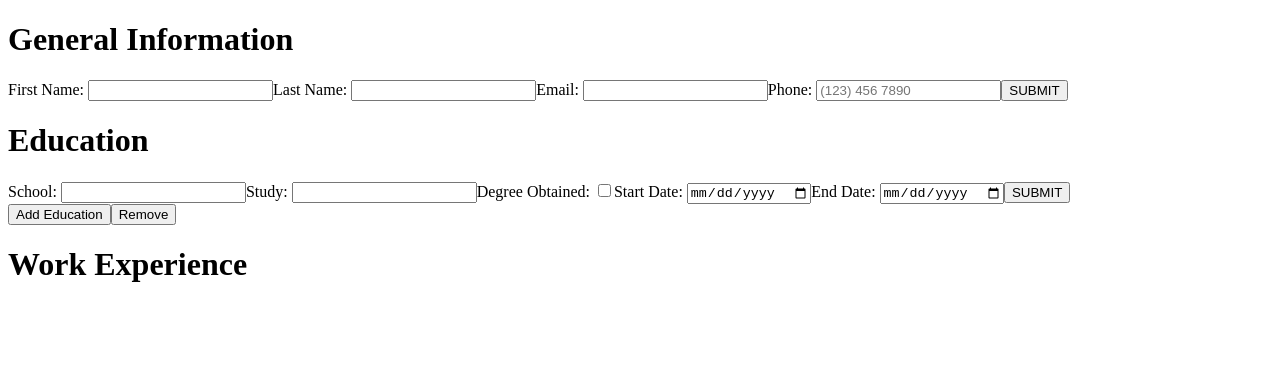
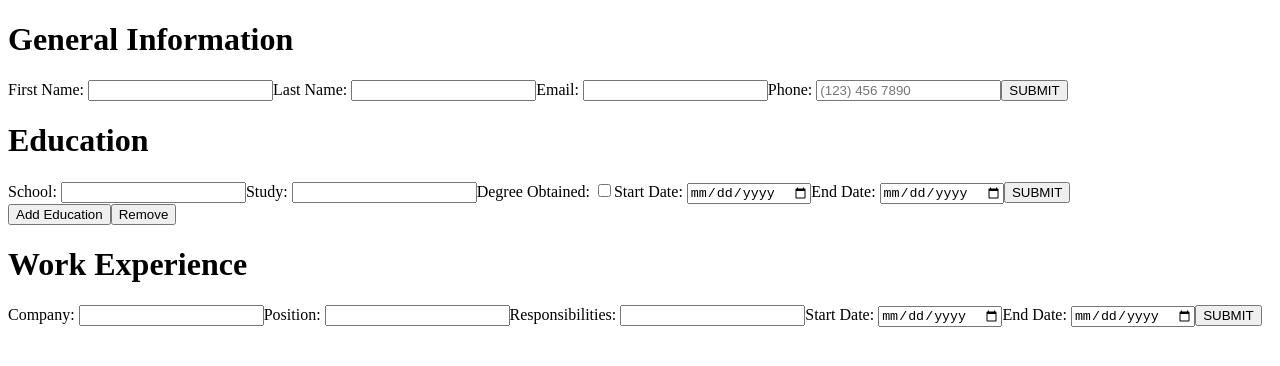
Before and after one commit to BenjaminJMcD/react-cv, a React (Vite) app: page / in a window 1280 px wide. Shown: the top 366 px of the page. Built offline with nearby package versions, Linux system fonts and the light colour scheme.

Commit message:
refactor: all forms corrected and passing props

```diff
--- a/src/components/BasicInfo.jsx
+++ b/src/components/BasicInfo.jsx
@@ -10,7 +10,7 @@ function BasicInfo ({basicInfo, setBasicInfo}) {
     }
 
     const handleChange = (event) => {
-        setBasicInfo(prevInfo => ({...prevInfo, [event.target.name]: event.target.value}))
+        setBasicInfo(basicInfo => ({...basicInfo, [event.target.name]: event.target.value}))
     }
 
     const handleInput = (event) => {
--- a/src/components/Experience.jsx
+++ b/src/components/Experience.jsx
@@ -1,15 +1,15 @@
 import React from "react";
 import { useState } from "react";
 
-function Experience({formData, setFormData}) {
+function Experience({experienceInfo, setExperienceInfo}) {
 
     const handleSubmit = (event) => {
         event.preventDefault();
-        console.log("Form Submitted", formData);
+        console.log("Form Submitted", experienceInfo);
     }
 
     const handleChange = (event) => {
-        setFormData({...formData, [event.target.name]: event.target.value})
+        setExperienceInfo({...experienceInfo, [event.target.name]: event.target.value})
     }
 
     const handleDate = (event) => {
@@ -19,7 +19,7 @@ function Experience({formData, setFormData}) {
         let monthDay = date.slice(5);
         let dateFormat = date.concat(monthDay+"-"+year);
 
-        setFormData({...formData, [event.target.name]: dateFormat.slice(10)})
+        setExperienceInfo({...experienceInfo, [event.target.name]: dateFormat.slice(10)})
     }
 
     return (
@@ -28,19 +28,19 @@ function Experience({formData, setFormData}) {
             <input type="text"
                 id="expCompany"
                 name = "company"
-                value = {formData.company}
+                value = {experienceInfo.company}
                 onChange={handleChange} />
             <label htmlFor="expPosition">Position: </label>
             <input type="text"
                 id="expPosition"
                 name="position"
-                value = {formData.position}
+                value = {experienceInfo.position}
                 onChange={handleChange} />
             <label htmlFor="expResponsibilities">Responsibilities: </label>
             <input type="text"
                 id="expResponsibilities"
                 name="responsibilities"
-                value={formData.responsibilities}
+                value={experienceInfo.responsibilities}
                 onChange = {handleChange} />
             <label htmlFor="expStart">Start Date: </label>
             <input type="date"
--- a/src/components/Form.jsx
+++ b/src/components/Form.jsx
@@ -44,10 +44,10 @@ function Form({basicInfo, educationInfo, experienceInfo, setBasicInfo, setEducat
                 onClick={removeEducation}>
                 Remove</button>
         <h1 className="experience">Work Experience</h1>
-        {/* <Experience
-            formData = {experienceInfo}
-            setFormData = {setExperienceInfo}
-        /> */}
+        <Experience
+            experienceInfo = {experienceInfo}
+            setExperienceInfo = {setExperienceInfo}
+        />
     </div>
     )
 }
```
